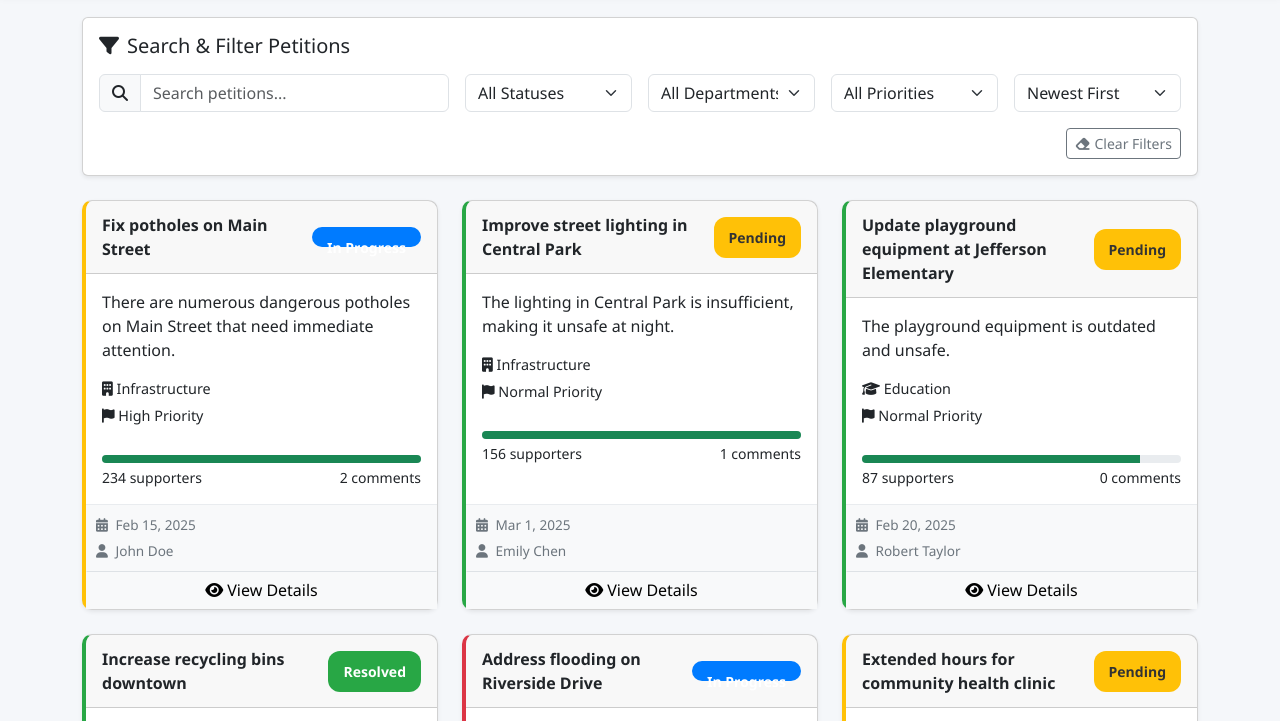
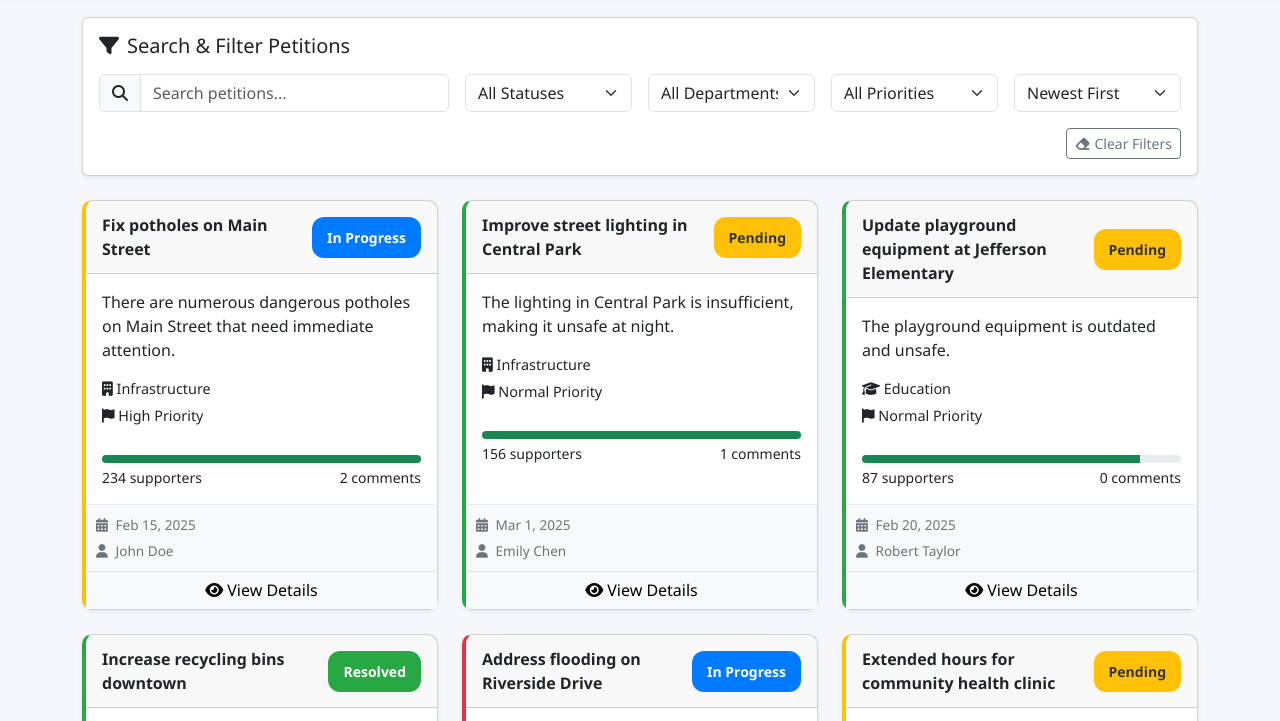
Before and after one commit to dksrinath/Petition-System, a plain HTML site: page dashboard.html in a window 1280 px wide. Shown: the part 63-784 px from the top of the page. Drawn offline with nearby package versions, Linux system fonts and the light colour scheme.

Commit message:
Add files via upload

```diff
--- a/style.css
+++ b/style.css
@@ -148,30 +148,35 @@ body {
 
   .status-badge {
     display: inline-block;
-    padding: 10px 15px; /* Adjust padding to fit text */
+    padding: 10px 15px;
     border-radius: 12px;
     font-size: 14px;
     font-weight: bold;
-    white-space: nowrap; /* Prevent text from wrapping */
-    overflow: visible; /* Ensure text is visible */
+    white-space: nowrap;
 }
-
 
 .status-badge.pending {
     background-color: #ffc107;
     color: #333;
+    height: auto !important;
+    min-width: fit-content;
+    padding: 10px 15px;
 }
 
 .status-badge.progress {
     background-color: #007bff;
     color: white;
-    width: auto;     /* Added to ensure proper width */
-    overflow: visible; /* Added to prevent text cutoff */
+    height: auto !important;
+    min-width: fit-content;
+    padding: 10px 15px;
 }
 
 .status-badge.resolved {
     background-color: #28a745;
     color: white;
+    height: auto !important;
+    min-width: fit-content;
+    padding: 10px 15px;
 }
 
   .priority-urgent {
```
Lines whose indentation alone changed are shown as unchanged.
